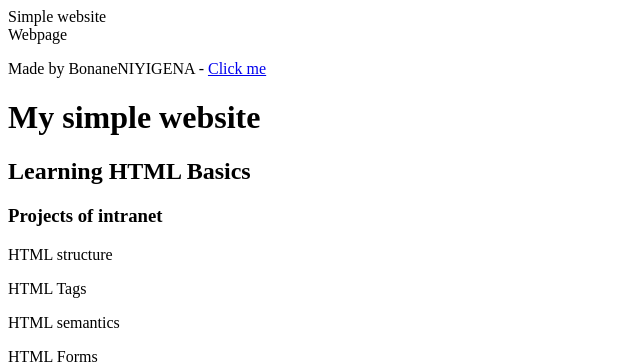
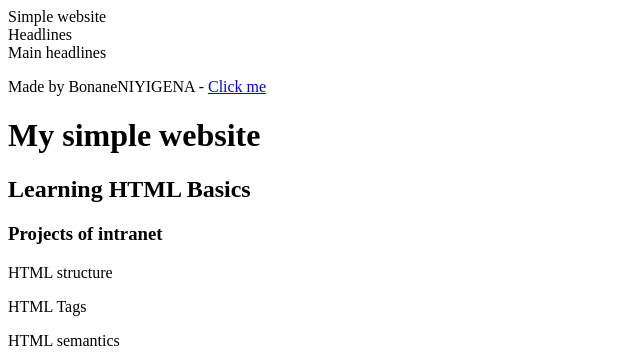
Before and after one commit to BonaneNIYIGENA/alu-web-development, a plain HTML site: page html_basic/index.html in a window 1280 px wide. Shown: the top 363 px of the page, without its empty margins (0-640 px from the left). Drawn offline with Linux system fonts and the light colour scheme.

Commit message:
HTML Basics

```diff
--- a/html_basic/index.html
+++ b/html_basic/index.html
@@ -7,7 +7,10 @@
 <body>
 
     <header>Simple website</header>
-    <main>Webpage</main>
+    <main>
+        <article>Headlines</article>
+        <aside>Main headlines</aside>
+    </main>
     <footer>
         <p>Made by BonaneNIYIGENA - <a href="alueducation.com" target="_blank">Click me</a></p>
     </footer>
```
Also changed, not shown: html_basic/tweets.html (+4 -1 lines).
